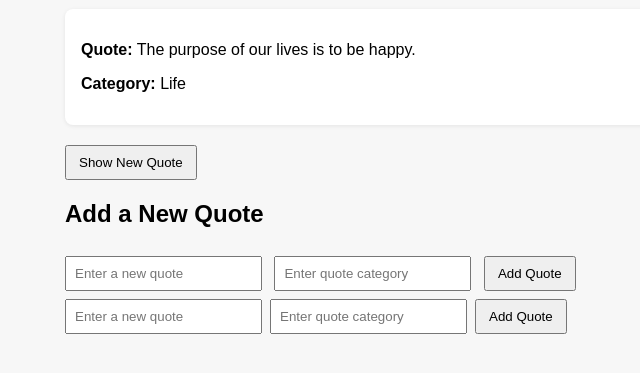
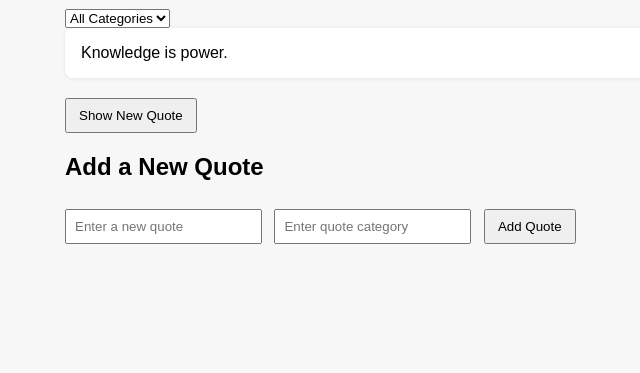
Before and after one commit to Just-phareed/alx_fe_javascript, a plain HTML site: page dom-manipulation/index.html in a window 1280 px wide. Shown: the part 85-458 px from the top of the page, without its empty margins (125-765 px from the left). Drawn offline with Linux system fonts and the light colour scheme.

Commit message:
Added dynamic category filtering and localStorage support

```diff
--- a/dom-manipulation/index.html
+++ b/dom-manipulation/index.html
@@ -8,6 +8,10 @@
 </head>
 <body>
   <h1>Dynamic Quote Generator</h1>
+
+  <select id="categoryFilter" onchange="filterQuotes()">
+  <option value="all">All Categories</option>
+</select>
 
   <div id="quoteDisplay"></div>
   <button id="newQuote">Show New Quote</button>
--- a/dom-manipulation/script.js
+++ b/dom-manipulation/script.js
@@ -1,86 +1,92 @@
-// Quote array
-let quotes = [
-  { text: "Believe you can and you're halfway there.", category: "Motivation" },
-  { text: "Life is what happens when you're busy making other plans.", category: "Life" },
-  { text: "The purpose of our lives is to be happy.", category: "Life" }
+// Load existing quotes OR create default
+let quotes = JSON.parse(localStorage.getItem("quotes")) || [
+  { text: "Success is not final.", category: "Motivation" },
+  { text: "Believe in yourself.", category: "Inspiration" },
+  { text: "Knowledge is power.", category: "Education" }
 ];
 
-// DOM elements
-const quoteDisplay = document.getElementById("quoteDisplay");
-const newQuoteBtn = document.getElementById("newQuote");
+document.addEventListener("DOMContentLoaded", () => {
 
-// Show a random quote
+  populateCategories();
+  loadSavedFilter();
+  showRandomQuote();
+
+  document.getElementById("newQuote").addEventListener("click", showRandomQuote);
+});
+
+// Show a random quote (based on selected filter)
 function showRandomQuote() {
-  if (quotes.length === 0) {
-    quoteDisplay.innerHTML = "<p>No quotes available.</p>";
+  const selected = document.getElementById("categoryFilter").value;
+
+  let filteredQuotes =
+    selected === "all"
+      ? quotes
+      : quotes.filter(q => q.category === selected);
+
+  if (filteredQuotes.length === 0) {
+    document.getElementById("quoteDisplay").textContent = "No quotes available.";
     return;
   }
 
-  const randomIndex = Math.floor(Math.random() * quotes.length);
-  const q = quotes[randomIndex];
-
-  quoteDisplay.innerHTML = `
-    <p><strong>Quote:</strong> ${q.text}</p>
-    <p><strong>Category:</strong> ${q.category}</p>
-  `;
+  const random = Math.floor(Math.random() * filteredQuotes.length);
+  document.getElementById("quoteDisplay").textContent = filteredQuotes[random].text;
 }
 
 // Add a new quote
 function addQuote() {
-  const textInput = document.getElementById("newQuoteText");
-  const categoryInput = document.getElementById("newQuoteCategory");
+  const text = document.getElementById("newQuoteText").value.trim();
+  const category = document.getElementById("newQuoteCategory").value.trim();
 
-  const text = textInput.value.trim();
-  const category = categoryInput.value.trim();
-
-  if (text === "" || category === "") {
-    alert("Please enter both quote text and category.");
+  if (!text || !category) {
+    alert("Please enter both a quote and a category.");
     return;
   }
 
-  // add new quote into array
+  // Add new quote to array
   quotes.push({ text, category });
 
-  // clear inputs
-  textInput.value = "";
-  categoryInput.value = "";
+  // Save to local storage
+  localStorage.setItem("quotes", JSON.stringify(quotes));
 
-  // show the newly added quote
-  quoteDisplay.innerHTML = `
-    <p><strong>Quote:</strong> ${text}</p>
-    <p><strong>Category:</strong> ${category}</p>
-  `;
+  // Update categories if new one is added
+  populateCategories();
+
+  alert("Quote added successfully!");
+
+  document.getElementById("newQuoteText").value = "";
+  document.getElementById("newQuoteCategory").value = "";
 }
 
-// REQUIRED BY ALX CHECKER
-// This function MUST exist in your file
-function createAddQuoteForm() {
-  const formContainer = document.createElement("div");
+// Populate dropdown categories
+function populateCategories() {
+  const dropdown = document.getElementById("categoryFilter");
+  dropdown.innerHTML = `<option value="all">All Categories</option>`;
 
-  const input1 = document.createElement("input");
-  input1.id = "newQuoteText";
-  input1.placeholder = "Enter a new quote";
+  const categories = [...new Set(quotes.map(q => q.category))];
 
-  const input2 = document.createElement("input");
-  input2.id = "newQuoteCategory";
-  input2.placeholder = "Enter quote category";
-
-  const button = document.createElement("button");
-  button.textContent = "Add Quote";
-  button.addEventListener("click", addQuote);
-
-  formContainer.appendChild(input1);
-  formContainer.appendChild(input2);
-  formContainer.appendChild(button);
-
-  document.body.appendChild(formContainer);
+  categories.forEach(cat => {
+    const opt = document.createElement("option");
+    opt.value = cat;
+    opt.textContent = cat;
+    dropdown.appendChild(opt);
+  });
 }
 
-// Event listeners
-newQuoteBtn.addEventListener("click", showRandomQuote);
+// Filter quotes by category
+function filterQuotes() {
+  const selectedCategory = document.getElementById("categoryFilter").value;
 
-// Create form on page load (ALX expects this behavior)
-createAddQuoteForm();
+  // Save the selected filter
+  localStorage.setItem("selectedCategory", selectedCategory);
 
-// Show first quote automatically
-showRandomQuote();
+  showRandomQuote();
+}
+
+// Load saved filter from localStorage
+function loadSavedFilter() {
+  const saved = localStorage.getItem("selectedCategory");
+
+  if (saved) {
+    document.getElementById("categoryFilter").value = saved;
+  }
+}
```
